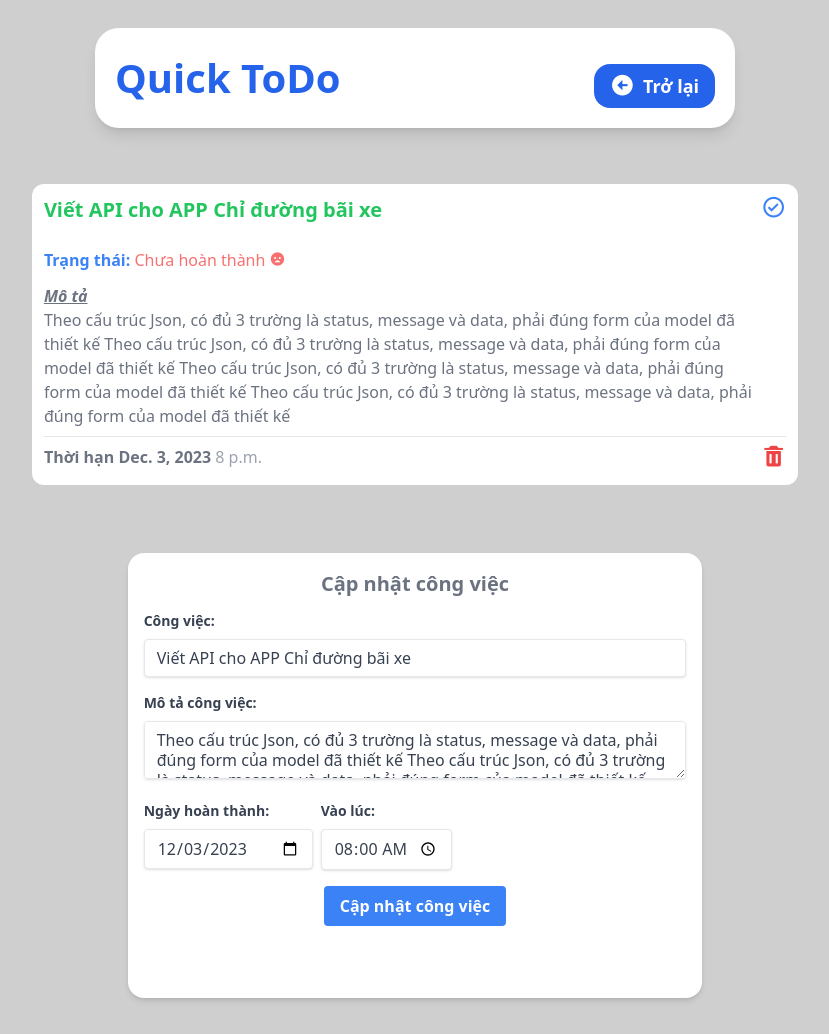
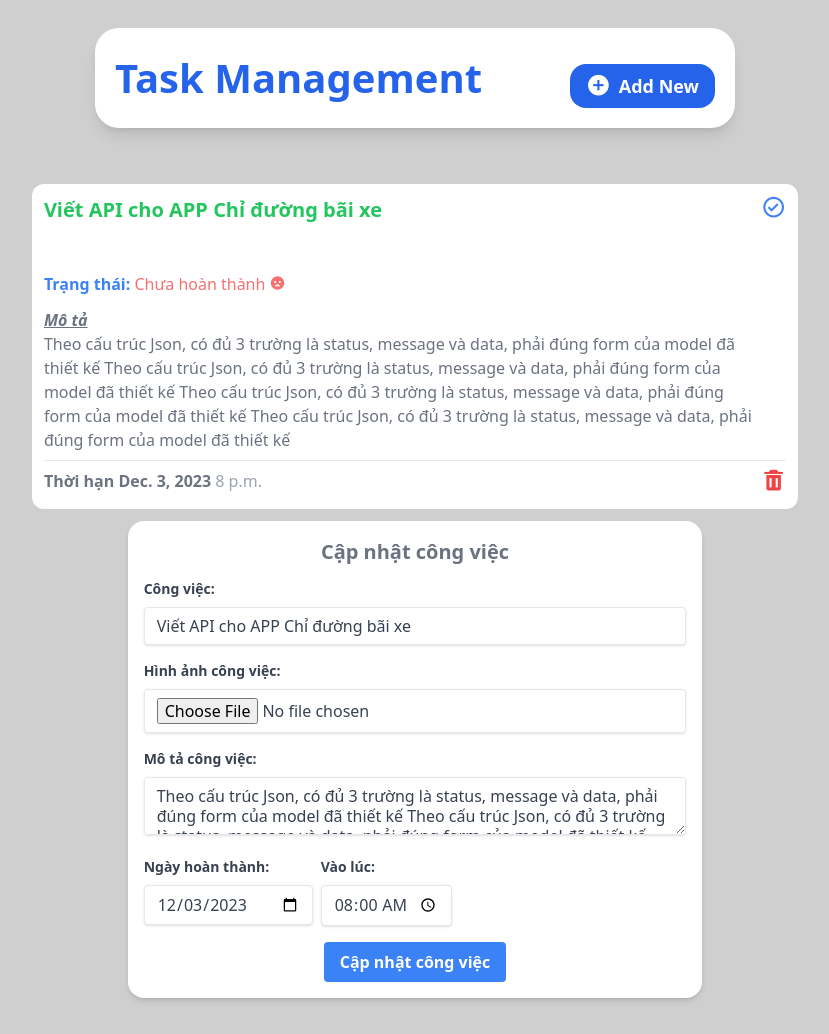
Before and after one commit to tuandat25112002/DjangoTodoList, a Django app: page /detail/1 in a window 1280 px wide. Shown: the whole page, without its empty margins (225-1054 px from the left). Run offline with Django 3.2, Linux system fonts and the light colour scheme; data comes from the database, SQL or seed files in the repository; both versions use the stored data as it was after the commit.

Commit message:
add upload image fix h1

```diff
--- a/django_todo_app/settings.py
+++ b/django_todo_app/settings.py
@@ -119,6 +119,10 @@ USE_TZ = True
 # https://docs.djangoproject.com/en/3.2/howto/static-files/
 
 STATIC_URL = '/static/'
+MEDIA_URL = '/media/'
+MEDIA_ROOT = os.path.join(BASE_DIR, 'media')
+
+STATICFILES = (os.path.join(BASE_DIR, 'static'),)
 
 # Default primary key field type
 # https://docs.djangoproject.com/en/3.2/ref/settings/#default-auto-field
--- a/django_todo_app/templates/base.html
+++ b/django_todo_app/templates/base.html
@@ -11,7 +11,7 @@
       rel="stylesheet"
     />
     <link rel="stylesheet" href="{% static 'style.css' %}" />
-    <title>Quick ToDo</title>
+    <title>Task Management</title>
   </head>
   <body
     class="bg-[#cfcfcf] flex flex-col items-center justify-center gap-4 h-screen"
@@ -20,7 +20,9 @@
     <header
       class="bg-white shadow-lg w-10/12 h-auto rounded-3xl flex flex-col sm:flex-row justify-between items-center p-5 m-7 md:w-3/6"
     >
-      <h1 class="text-blue-600 font-bold text-[40px]">Quick ToDo</h1>
+      <a href="{% url 'home' %}">
+        <h1 class="text-blue-600 font-bold text-[40px]">Task Management</h1>
+      </a>
       <a
         class="bg-blue-600 py-2 px-4 text-white font-semibold rounded-2xl text-lg mt-4 flex items-center gap-2"
         href="{% url 'add_task' %}"
--- a/tasks/models.py
+++ b/tasks/models.py
@@ -7,6 +7,7 @@ class Task(models.Model):
     due_date = models.DateField()
     due_time = models.TimeField()
     completed = models.BooleanField(default=False)
+    task_image = models.ImageField(null=True, blank=True, upload_to = "images/")
 
     def __str__(self) -> str:
         return f'{self.title}'
--- a/tasks/templates/delete.html
+++ b/tasks/templates/delete.html
@@ -11,7 +11,7 @@
       rel="stylesheet"
     />
     <link rel="stylesheet" href="{% static 'style.css' %}" />
-    <title>Quick ToDo</title>
+    <title>Task Management</title>
   </head>
   <body
     class="bg-[#cfcfcf] flex flex-col items-center justify-center gap-4 h-screen"
@@ -21,7 +21,9 @@
     <header
       class="bg-white shadow-lg w-10/12 h-auto rounded-3xl flex flex-col sm:flex-row justify-between items-center p-5 m-7 md:w-3/6"
     >
-      <h1 class="text-blue-600 font-bold text-[40px]">Quick ToDo</h1>
+    <a href="{% url 'home' %}">
+      <h1 class="text-blue-600 font-bold text-[40px]">Task Management</h1>
+    </a>
       <a
         class="bg-blue-600 py-2 px-4 text-white font-semibold rounded-2xl text-lg mt-4 flex items-center gap-2"
         href="{% url 'home' %}"
--- a/tasks/templates/task_detail.html
+++ b/tasks/templates/task_detail.html
@@ -1,36 +1,6 @@
-{% load static %}
+{% include 'base.html' %}
 
-<!DOCTYPE html>
-<html lang="en">
-  <head>
-    <meta charset="UTF-8" />
-    <meta name="viewport" content="width=device-width, initial-scale=1.0" />
-    <!-- Box Icons CSS -->
-    <link
-      href="https://unpkg.com/boxicons@2.1.4/css/boxicons.min.css"
-      rel="stylesheet"
-    />
-    <link rel="stylesheet" href="{% static 'style.css' %}" />
-    <title>Quick ToDo</title>
-  </head>
-  <body
-    class="bg-[#cfcfcf] flex flex-col items-center justify-center gap-4 h-screen"
-  >
-    <!-- header -->
-    <header
-      class="bg-white shadow-lg w-10/12 h-auto rounded-3xl flex flex-col sm:flex-row justify-between items-center p-5 m-7 md:w-3/6"
-    >
-    <a href="{% url 'home' %}">
-      <h1 class="text-blue-600 font-bold text-[40px]">Quick ToDo</h1>
-    </a>
-      <a
-        class="bg-blue-600 py-2 px-4 text-white font-semibold rounded-2xl text-lg mt-4 flex items-center gap-2"
-        href="{{ request.META.HTTP_REFERER }}"
-      >
-        <i class="bx bxs-left-arrow-circle bx-sm"></i> Trở lại
-      </a>
-    </header>
-
+{% block content %}
     <!-- Tasks -->
     <section
       class="flex flex-1 flex-wrap justify-center gap-3 bg-[#fff0] w-10/12 md:w-11/12 h-full mb-3 rounded-2xl p-3 overflow-y-auto "
@@ -44,7 +14,11 @@
             <h1 class="text-green-500 font-semibold text-xl">
               {{task.title}}
             </h1>
-            <br />
+            <br>
+            {% if task.task_image %}
+              <img src="{{task.task_image.url}}" width=400px style="border-radius:10px">
+            {% endif %}
+            <br>
             <h2 class="text-blue-500 font-bold">
               Trạng thái:
               {% if task.completed %}
@@ -83,7 +57,7 @@
       </div>
 
           <!-- Task Form -->
-    <form method="POST" class="w-10/12 md:w-3/6 shadow-md bg-white rounded-2xl p-4 mb-3">
+    <form method="POST" class="w-10/12 md:w-3/6 shadow-md bg-white rounded-2xl p-4 mb-3" enctype="multipart/form-data">
       <h1 class="text-gray-500 font-bold text-[20px] mb-3 text-center">Cập nhật công việc</h1>
       {% csrf_token %}
       <div class="mb-4">
@@ -100,6 +74,19 @@
           value="{{task.title}}"
           placeholder="Enter task name"
           required
+        />
+      </div>
+      <div class="mb-4">
+        <label
+          class="block text-gray-700 text-sm font-bold mb-2"
+          for="task-image"
+          >Hình ảnh công việc: </label
+        >
+        <input
+          class="shadow appearance-none border rounded w-full py-2 px-3 text-gray-700 leading-tight focus:outline-none focus:shadow-outline"
+          id="task-image"
+          name="task_image"
+          type="file"
         />
       </div>
       <div class="mb-4">
@@ -160,7 +147,4 @@
 
     </section>
 
-    <!-- Box Icons -->
-    <script src="https://unpkg.com/boxicons@2.1.4/dist/boxicons.js"></script>
-  </body>
-</html>
+{% endblock %}
--- a/tasks/urls.py
+++ b/tasks/urls.py
@@ -1,5 +1,7 @@
 from django.urls import path
 from .import views
+from django.conf import settings
+from django.conf.urls.static import static
 
 urlpatterns = [
     path('', views.home, name="home"),
@@ -10,4 +12,4 @@ urlpatterns = [
     path('detail/<str:task_id>', views.task_detail, name="task_detail"),
     path('toggle_complete/<str:task_id>', views.toggle_complete, name="toggle_complete"),
     path('remove_task/<str:task_id>', views.remove_task, name="remove_task"),
-]
+]+ static(settings.MEDIA_URL, document_root=settings.MEDIA_ROOT)
--- a/tasks/views.py
+++ b/tasks/views.py
@@ -1,5 +1,4 @@
 from django.shortcuts import render, redirect
-from django.http import HttpResponseRedirect
 from .models import Task
 # Create your views here.
 def home(request):
@@ -30,7 +29,8 @@ def add_task(request):
                 description = description,
                 due_date = due_date,
                 due_time = due_time,
-                completed = completed
+                completed = completed,
+                task_image = request.FILES['task_image']
             )
             task.save()
             return redirect('home')
@@ -53,6 +53,9 @@ def task_detail(request, task_id):
             task.description = description
             task.due_date = due_date
             task.due_time = due_time
+            if (request.FILES['task_image']):
+                task.task_image.delete()
+                task.task_image = request.FILES['task_image']
             task.save()
             return render(request, 'task_detail.html', {
                 'task' : task
@@ -69,5 +72,7 @@ def toggle_complete(request, task_id):
 def remove_task(request, task_id):
     task = Task.objects.get(id=task_id)
     if task:
+        if task.task_image:
+            task.task_image.delete()
         task.delete()
         return redirect('home')
```
Also changed, not shown: tasks/templates/add_task.html (+17 -34 lines), tasks/templates/completed.html (+6 -1 lines), tasks/templates/index.html (+12 -2 lines), tasks/templates/remaining.html (+6 -1 lines), db.sqlite3, media/images/294524109_724669175428976_7341357514562315970_n.jpg (added), tasks/migrations/0002_task_task_image.py (added), 3 other files.
